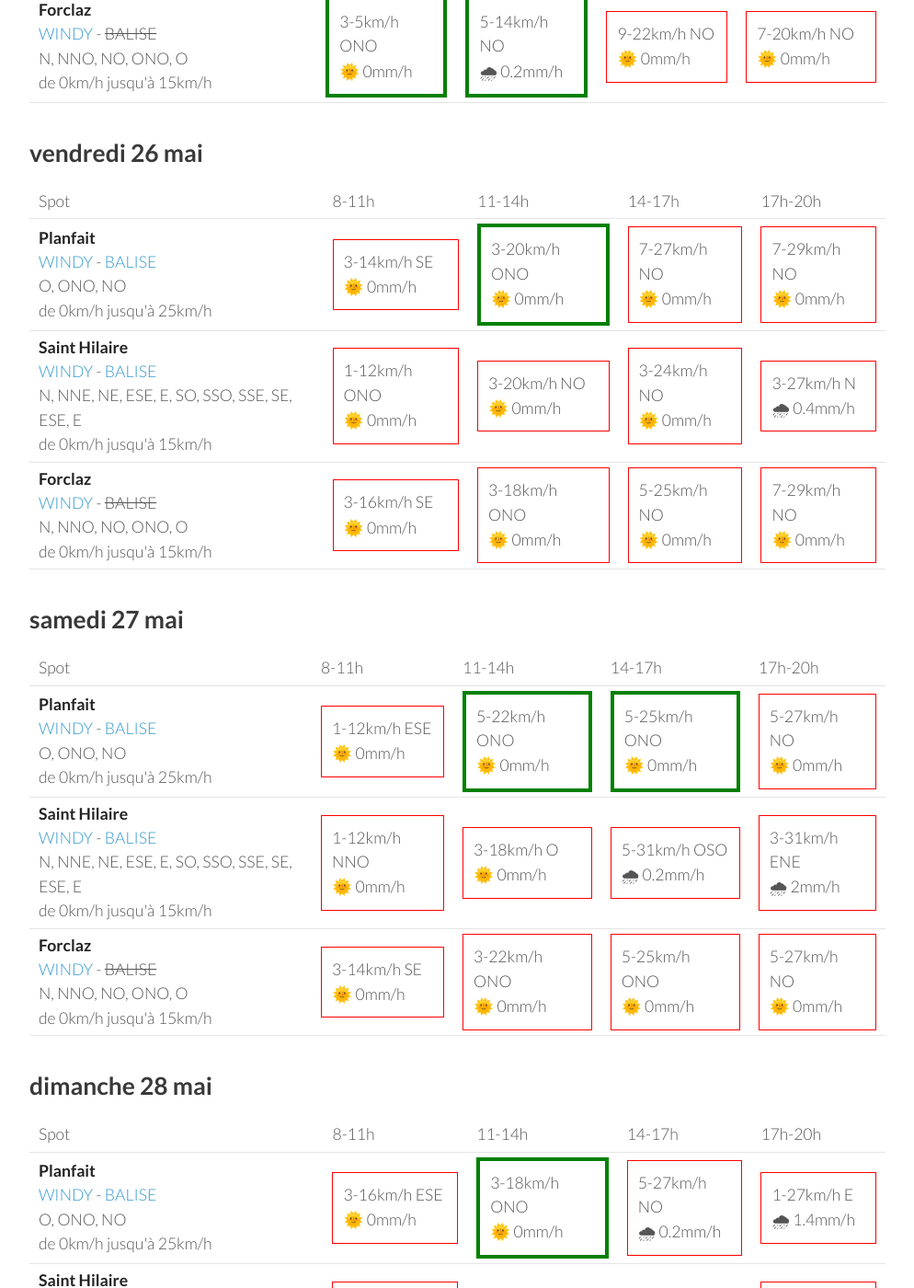
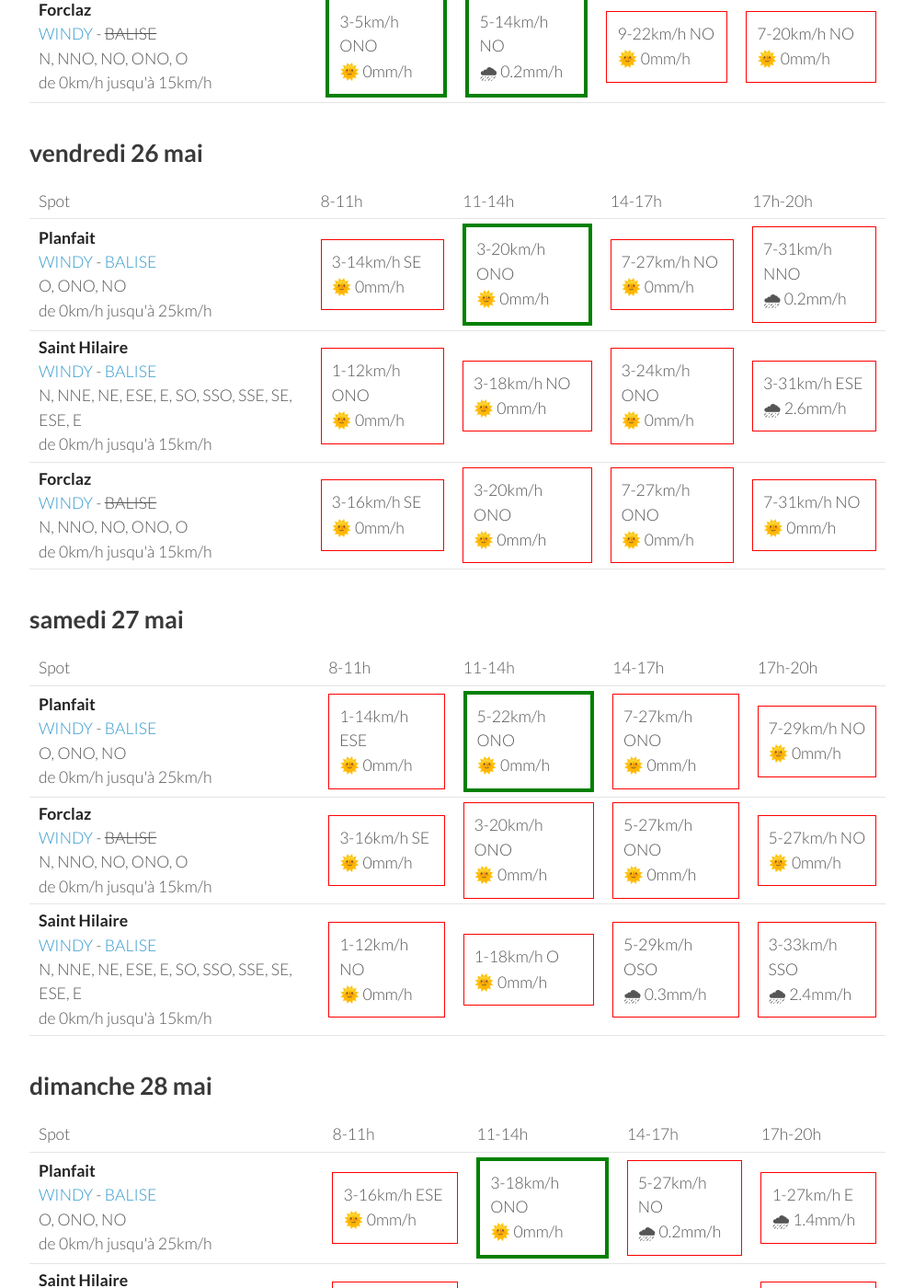
Before and after one commit to parapente-dans-le-nord/parapente-dans-le-nord.github.io, a Jekyll site: the page built from alpes_nord.markdown, in a window 1280 px wide and 1400 px high, scrolled down 1152 px. Shown: the whole window at 92% size, without its empty margins (26-1020 px from the left). Built offline with Jekyll 4.4.1, drawn with Linux system fonts in a browser that asks for light colours; some of the changed text lies outside the part shown.

Commit message:
update index.markdown

```diff
--- a/alpes_nord.markdown
+++ b/alpes_nord.markdown
@@ -116,7 +116,7 @@ page mise à jour le mercredi 24 mai 13:26
             <td><div class="not-flyable"><p>3-14km/h SE</p><p>🌞 0mm/h</p></div></td>
             <td><div class="flyable"><p>3-20km/h ONO</p><p>🌞 0mm/h</p></div></td>
             <td><div class="not-flyable"><p>7-27km/h NO</p><p>🌞 0mm/h</p></div></td>
-            <td><div class="not-flyable"><p>7-29km/h NO</p><p>🌞 0mm/h</p></div></td>
+            <td><div class="not-flyable"><p>7-31km/h NNO</p><p>🌧 0.2mm/h</p></div></td>
 
 
     </tr>
@@ -124,9 +124,9 @@ page mise à jour le mercredi 24 mai 13:26
         <td><strong>Saint Hilaire</strong><br><a href="https://windy.com/45.307/5.888?45.087,5.889,9,m:eUFagkX">WINDY</a> - <span class=""><a href="http://www.balisemeteo.com/balise.php?idBalise=61">BALISE</a> </span><br> <span class="vent-favorable">N, NNE, NE, ESE, E, SO, SSO, SSE, SE, ESE, E</span><br><span class="force-vent">de 0km/h jusqu'à 15km/h</span> </td>
 
             <td><div class="not-flyable"><p>1-12km/h ONO</p><p>🌞 0mm/h</p></div></td>
-            <td><div class="not-flyable"><p>3-20km/h NO</p><p>🌞 0mm/h</p></div></td>
-            <td><div class="not-flyable"><p>3-24km/h NO</p><p>🌞 0mm/h</p></div></td>
-            <td><div class="not-flyable"><p>3-27km/h N</p><p>🌧 0.4mm/h</p></div></td>
+            <td><div class="not-flyable"><p>3-18km/h NO</p><p>🌞 0mm/h</p></div></td>
+            <td><div class="not-flyable"><p>3-24km/h ONO</p><p>🌞 0mm/h</p></div></td>
+            <td><div class="not-flyable"><p>3-31km/h ESE</p><p>🌧 2.6mm/h</p></div></td>
 
 
     </tr>
@@ -134,9 +134,9 @@ page mise à jour le mercredi 24 mai 13:26
         <td><strong>Forclaz</strong><br><a href="https://windy.com/45.814/6.247?45.375,6.246,8,m:eVwaglz">WINDY</a> - <span class="no-balise"> BALISE </span><br> <span class="vent-favorable">N, NNO, NO, ONO, O</span><br><span class="force-vent">de 0km/h jusqu'à 15km/h</span> </td>
 
             <td><div class="not-flyable"><p>3-16km/h SE</p><p>🌞 0mm/h</p></div></td>
-            <td><div class="not-flyable"><p>3-18km/h ONO</p><p>🌞 0mm/h</p></div></td>
-            <td><div class="not-flyable"><p>5-25km/h NO</p><p>🌞 0mm/h</p></div></td>
-            <td><div class="not-flyable"><p>7-29km/h NO</p><p>🌞 0mm/h</p></div></td>
+            <td><div class="not-flyable"><p>3-20km/h ONO</p><p>🌞 0mm/h</p></div></td>
+            <td><div class="not-flyable"><p>7-27km/h ONO</p><p>🌞 0mm/h</p></div></td>
+            <td><div class="not-flyable"><p>7-31km/h NO</p><p>🌞 0mm/h</p></div></td>
 
 
     </tr>
@@ -159,9 +159,19 @@ page mise à jour le mercredi 24 mai 13:26
 <tr>
         <td><strong>Planfait</strong><br><a href="https://windy.com/45.853/6.223?45.415,6.223,8">WINDY</a> - <span class=""><a href="https://www.openwindmap.org/PP496">BALISE</a> </span><br> <span class="vent-favorable">O, ONO, NO</span><br><span class="force-vent">de 0km/h jusqu'à 25km/h</span> </td>
 
-            <td><div class="not-flyable"><p>1-12km/h ESE</p><p>🌞 0mm/h</p></div></td>
+            <td><div class="not-flyable"><p>1-14km/h ESE</p><p>🌞 0mm/h</p></div></td>
             <td><div class="flyable"><p>5-22km/h ONO</p><p>🌞 0mm/h</p></div></td>
-            <td><div class="flyable"><p>5-25km/h ONO</p><p>🌞 0mm/h</p></div></td>
+            <td><div class="not-flyable"><p>7-27km/h ONO</p><p>🌞 0mm/h</p></div></td>
+            <td><div class="not-flyable"><p>7-29km/h NO</p><p>🌞 0mm/h</p></div></td>
+
+
+    </tr>
+<tr>
+        <td><strong>Forclaz</strong><br><a href="https://windy.com/45.814/6.247?45.375,6.246,8,m:eVwaglz">WINDY</a> - <span class="no-balise"> BALISE </span><br> <span class="vent-favorable">N, NNO, NO, ONO, O</span><br><span class="force-vent">de 0km/h jusqu'à 15km/h</span> </td>
+
+            <td><div class="not-flyable"><p>3-16km/h SE</p><p>🌞 0mm/h</p></div></td>
+            <td><div class="not-flyable"><p>3-20km/h ONO</p><p>🌞 0mm/h</p></div></td>
+            <td><div class="not-flyable"><p>5-27km/h ONO</p><p>🌞 0mm/h</p></div></td>
             <td><div class="not-flyable"><p>5-27km/h NO</p><p>🌞 0mm/h</p></div></td>
 
 
@@ -169,20 +179,10 @@ page mise à jour le mercredi 24 mai 13:26
 <tr>
         <td><strong>Saint Hilaire</strong><br><a href="https://windy.com/45.307/5.888?45.087,5.889,9,m:eUFagkX">WINDY</a> - <span class=""><a href="http://www.balisemeteo.com/balise.php?idBalise=61">BALISE</a> </span><br> <span class="vent-favorable">N, NNE, NE, ESE, E, SO, SSO, SSE, SE, ESE, E</span><br><span class="force-vent">de 0km/h jusqu'à 15km/h</span> </td>
 
-            <td><div class="not-flyable"><p>1-12km/h NNO</p><p>🌞 0mm/h</p></div></td>
-            <td><div class="not-flyable"><p>3-18km/h O</p><p>🌞 0mm/h</p></div></td>
-            <td><div class="not-flyable"><p>5-31km/h OSO</p><p>🌧 0.2mm/h</p></div></td>
-            <td><div class="not-flyable"><p>3-31km/h ENE</p><p>🌧 2mm/h</p></div></td>
-
-
-    </tr>
-<tr>
-        <td><strong>Forclaz</strong><br><a href="https://windy.com/45.814/6.247?45.375,6.246,8,m:eVwaglz">WINDY</a> - <span class="no-balise"> BALISE </span><br> <span class="vent-favorable">N, NNO, NO, ONO, O</span><br><span class="force-vent">de 0km/h jusqu'à 15km/h</span> </td>
-
-            <td><div class="not-flyable"><p>3-14km/h SE</p><p>🌞 0mm/h</p></div></td>
-            <td><div class="not-flyable"><p>3-22km/h ONO</p><p>🌞 0mm/h</p></div></td>
-            <td><div class="not-flyable"><p>5-25km/h ONO</p><p>🌞 0mm/h</p></div></td>
-            <td><div class="not-flyable"><p>5-27km/h NO</p><p>🌞 0mm/h</p></div></td>
+            <td><div class="not-flyable"><p>1-12km/h NO</p><p>🌞 0mm/h</p></div></td>
+            <td><div class="not-flyable"><p>1-18km/h O</p><p>🌞 0mm/h</p></div></td>
+            <td><div class="not-flyable"><p>5-29km/h OSO</p><p>🌧 0.3mm/h</p></div></td>
+            <td><div class="not-flyable"><p>3-33km/h SSO</p><p>🌧 2.4mm/h</p></div></td>
 
 
     </tr>
```
Also changed, not shown: other parts of alpes_nord.markdown (+1 -1 lines).
